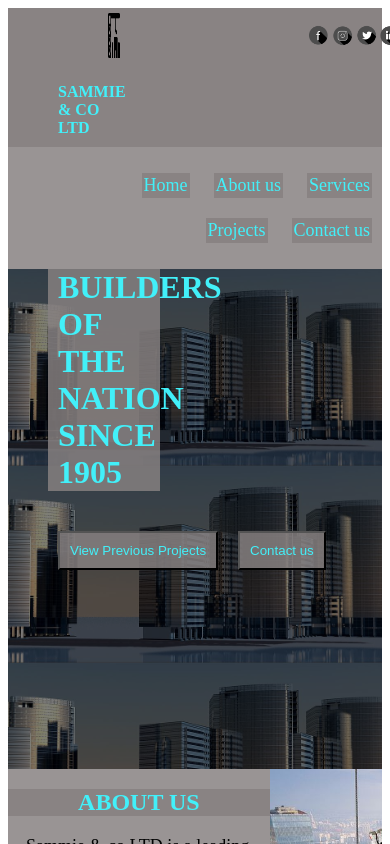
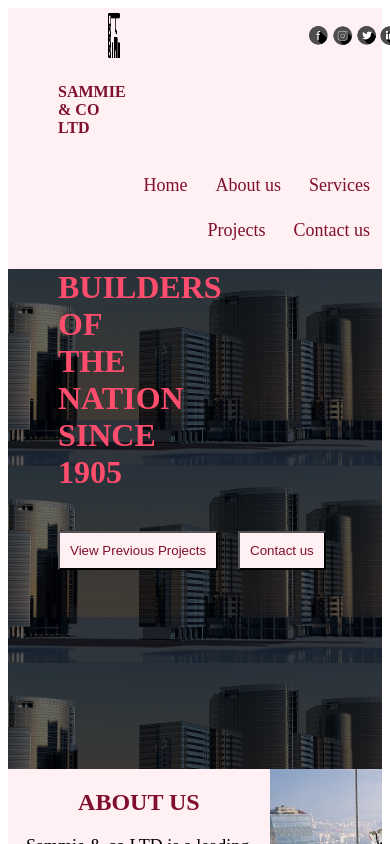
Before and after one commit to Sammie03/construction-site, a plain HTML site: page index.html in a window 390 px wide. Shown: the top 844 px of the page. Drawn offline with Linux system fonts and the light colour scheme.

Commit message:
mobile-responsiveness

```diff
--- a/corporatewebsite.css
+++ b/corporatewebsite.css
@@ -2,8 +2,8 @@
 #logoheader{
 	display:flex;
 	justify-content:space-between;
-	background-color:rgba(135, 129, 129, 0.843);
-	color:rgb(66, 240, 249);
+	background-color:rgb(255, 240, 243);
+	color:rgb(128, 15, 47);
 
 }
 .logoheader{
@@ -35,7 +35,7 @@ nav{
 	display:inline-block;
 	margin:10px;
 	list-style-type:none;
-	background-color:rgba(135, 129, 129, 0.843);
+	background-color:rgb(255, 240, 243);
 	padding:2px;
 }
 .menulist2{
@@ -44,7 +44,7 @@ nav{
 }
 .menulinks{
 	text-decoration:none;
-	color:rgb(66, 240, 249);
+	color:rgb(128, 15, 47);
 }
 #banner{
 	height:500px;
@@ -56,7 +56,7 @@ nav{
 #overlay{
 	height:500px;
 	width:100%;
-	background-color:rgba(0,0,0,0.5);
+	background-color:rgb(0,0,0,0.6);
 	background-size:contain;
 }
 #aboutussection{
@@ -109,7 +109,7 @@ nav{
 	width:100%;
 	display:flex;
 	justify-content:space-around;
-	background-color:rgba(135, 129, 129, 0.843);
+	background-color:rgb(255, 240, 243);
 }
 [alt='contacticon']{
 	margin-top:20px;
@@ -129,15 +129,15 @@ nav{
 	margin-bottom:10px;
 }
 #coyname2{
-	color:rgb(66, 240, 249);
+	color:rgb(128, 15, 47);
 	margin-left:38px;
 }
 #bannertext{
 	width:30%;
-	color:rgb(66, 240, 249);
+	color:rgb(255, 77, 109);
 	text-align:left;
 	margin-left:40px;
-	background-color:rgba(135, 129, 129, 0.843);
+	/* background-color:rgb(0, 126, 167); */
 }
 #bannerbottons{
 	display:flex;
@@ -150,7 +150,7 @@ nav{
 .pastproject{
 	height:330px;
 	width:33%;
-	border:2px solid rgb(66, 240, 249);
+	border:2px solid rgb(128, 15, 47);
 	margin:5px;
 }
 marquee{
@@ -162,7 +162,7 @@ body{
 	box-sizing:border-box;
 }
 main{
-	background-color:rgba(135, 129, 129, 0.843);
+	background-color:rgb(255, 240, 243);
 	width: inherit;
 	height: inherit;
 }
@@ -179,12 +179,12 @@ main{
 }
 
 h2{
-	color:rgb(66, 240, 249);
-	background-color:rgba(135, 129, 129, 0.843);
+	color:rgb(128, 15, 47);
+	background-color:rgb(255, 240, 243);
 }
 .bannerbotton{
-	background-color:rgba(135, 129, 129, 0.843);
-	color:rgb(66, 240, 249);
+	background-color:rgb(255, 240, 243);
+	color:rgb(128, 15, 47);
 	padding:10px;
 }
 .words{
@@ -195,8 +195,8 @@ h2{
 	width:40%;
 }
 [type='submit']{
-	background-color:black;
-	color:rgb(66, 240, 249);
+	background-color:rgb(255, 240, 243);
+	color:rgb(89, 13, 34);
 }
 #contactus{
 	margin:10px;
@@ -208,5 +208,5 @@ p, li{
 	margin:10px;
 }
 a:hover{
-	color:rgb(66, 240, 249);
+	color:rgb(128, 15, 47);
 }
```
